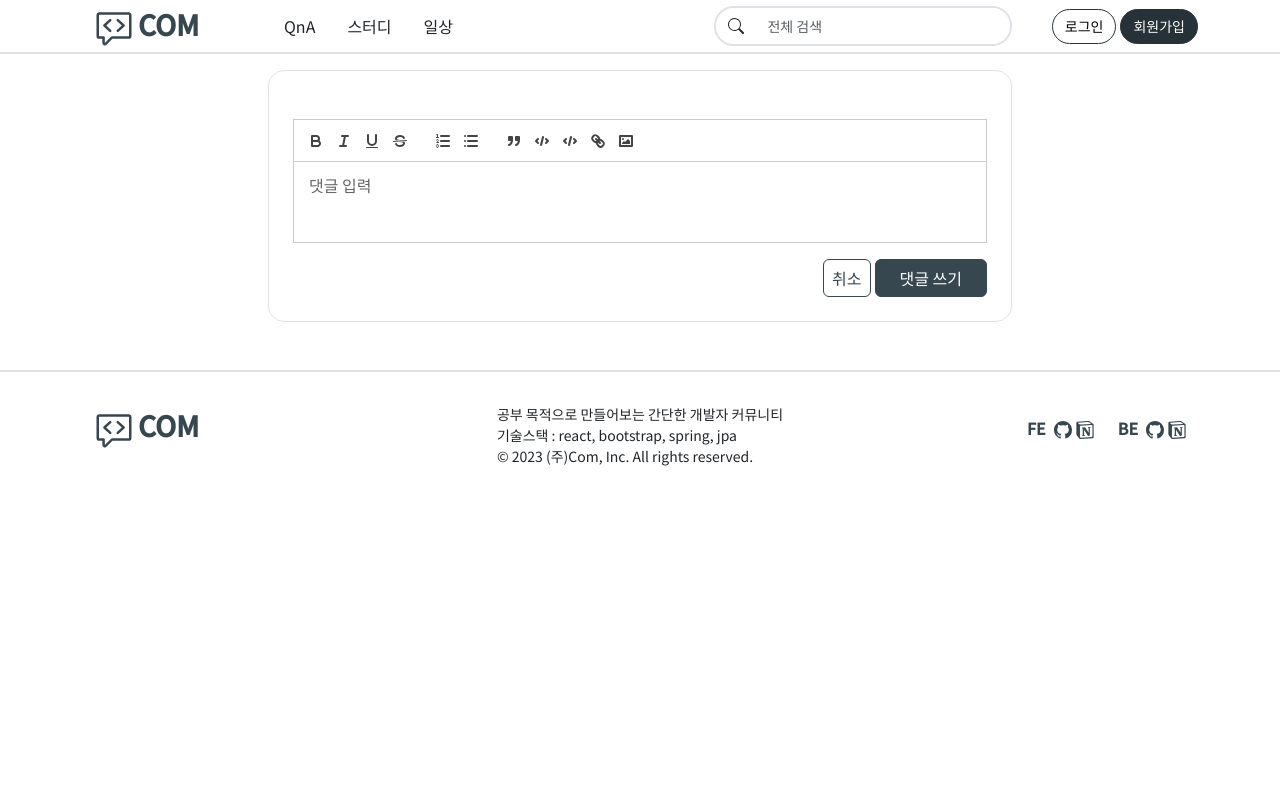
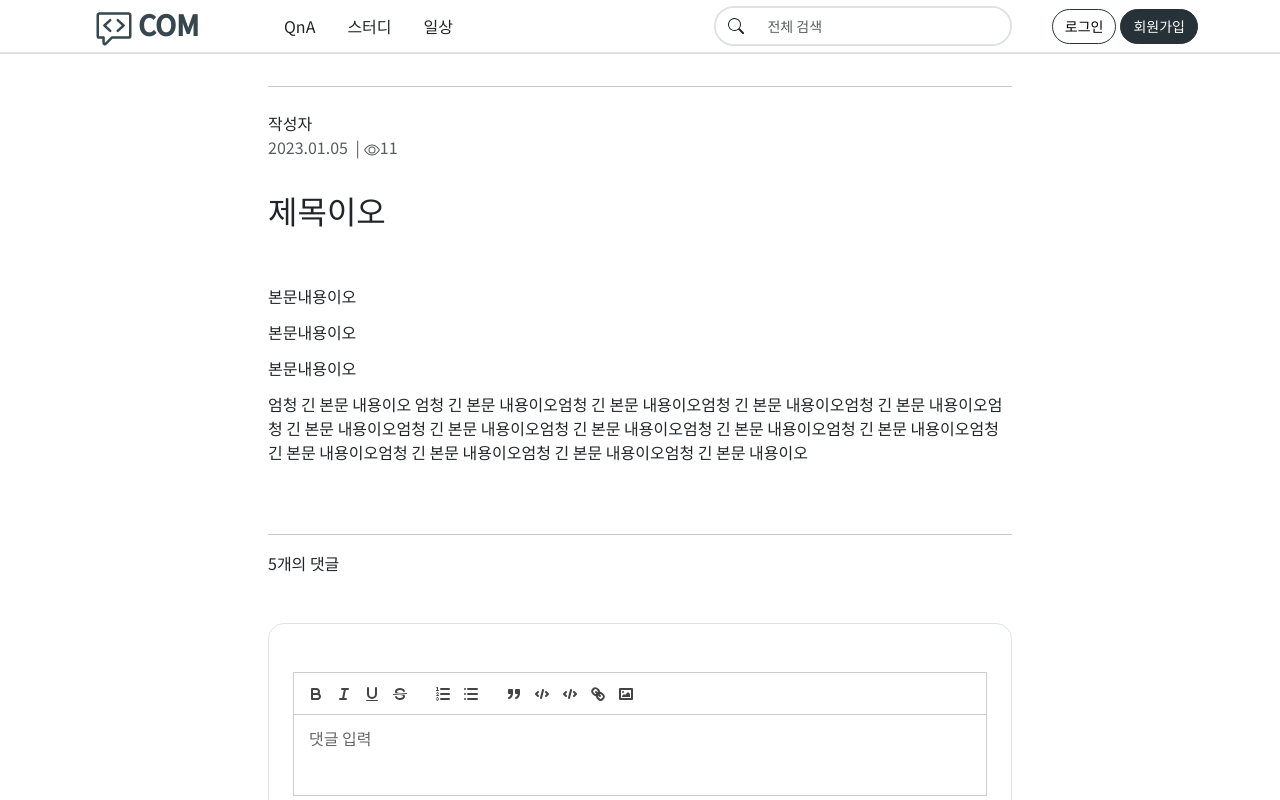
Before and after one commit to rhos0129/community-web, a React (Create React App) app: page /article/1 in a window 1280 px wide. Shown: the top 800 px of the page. Built offline with nearby package versions, Linux system fonts and the light colour scheme.

Commit message:
design : 상세페이지 ArticeView 컴포넌트

```diff
--- a/src/assets/scss/custom/_font.scss
+++ b/src/assets/scss/custom/_font.scss
@@ -1,3 +1,7 @@
 .fs-sm {
   font-size: 0.875rem;
 }
+
+.fw-bolder {
+  font-weight: 500 !important;
+}
--- a/src/assets/scss/setting/_reset.scss
+++ b/src/assets/scss/setting/_reset.scss
@@ -9,4 +9,9 @@ a:focus {
   text-decoration: none;
 }
 
+p {
+  margin: 0;
+  padding: 6px 0;
+}
+
 @import url("https://fonts.googleapis.com/css2?family=Noto+Sans+KR:wght@400;500&display=swap");
--- /dev/null
+++ b/src/components/article/AriticleView.jsx
@@ -0,0 +1,24 @@
+import React from "react";
+import { BsEye } from "react-icons/bs";
+
+const AriticleView = ({ writer, createDttm, viewCount, title, content }) => {
+  return (
+    <div className="w-100">
+      <div className="py-2 mb-4">
+        <div className="fw-bolder">{writer}</div>
+        <div className="text-muted">
+          <span>{createDttm} </span>
+          <span className="mx-1">|</span>
+          <span>
+            <BsEye />
+            {viewCount}
+          </span>
+        </div>
+      </div>
+      <h2 className="">{title}</h2>
+      <div className="my-5" dangerouslySetInnerHTML={{ __html: content }} />
+    </div>
+  );
+};
+
+export default AriticleView;
--- a/src/pages/article/ArticleDetail.jsx
+++ b/src/pages/article/ArticleDetail.jsx
@@ -1,10 +1,30 @@
 import React from "react";
 import BasicLayout from "components/layout/BasicLayout";
 import CommentForm from "components/article/CommentForm";
+import AriticleView from "components/article/AriticleView";
 
 const ArticleDetail = () => {
+  const articleInfo = {
+    writer: "작성자",
+    createDttm: "2023.01.05",
+    viewCount: 11,
+    title: "제목이오",
+    content:
+      "<p>본문내용이오</p> <p>본문내용이오</p> <p>본문내용이오</p> <p>엄청 긴 본문 내용이오 엄청 긴 본문 내용이오엄청 긴 본문 내용이오엄청 긴 본문 내용이오엄청 긴 본문 내용이오엄청 긴 본문 내용이오엄청 긴 본문 내용이오엄청 긴 본문 내용이오엄청 긴 본문 내용이오엄청 긴 본문 내용이오엄청 긴 본문 내용이오엄청 긴 본문 내용이오엄청 긴 본문 내용이오엄청 긴 본문 내용이오</p>",
+  };
+
   return (
     <BasicLayout>
+      <hr className="w-100" />
+      <AriticleView
+        writer={articleInfo.writer}
+        createDttm={articleInfo.createDttm}
+        viewCount={articleInfo.viewCount}
+        title={articleInfo.title}
+        content={articleInfo.content}
+      />
+      <hr className="w-100" />
+      <div className="w-100 mb-5">5개의 댓글</div>
       <div className="w-100 border p-4 rounded-4">
         <CommentForm />
       </div>
```
